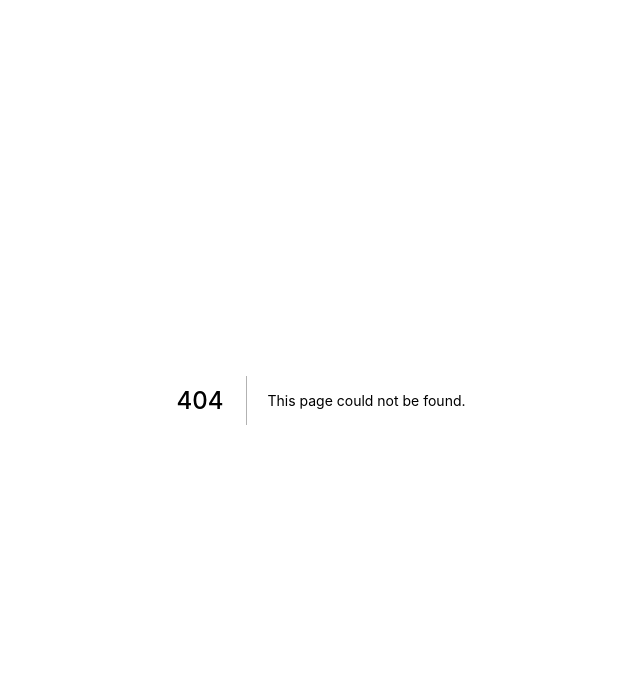
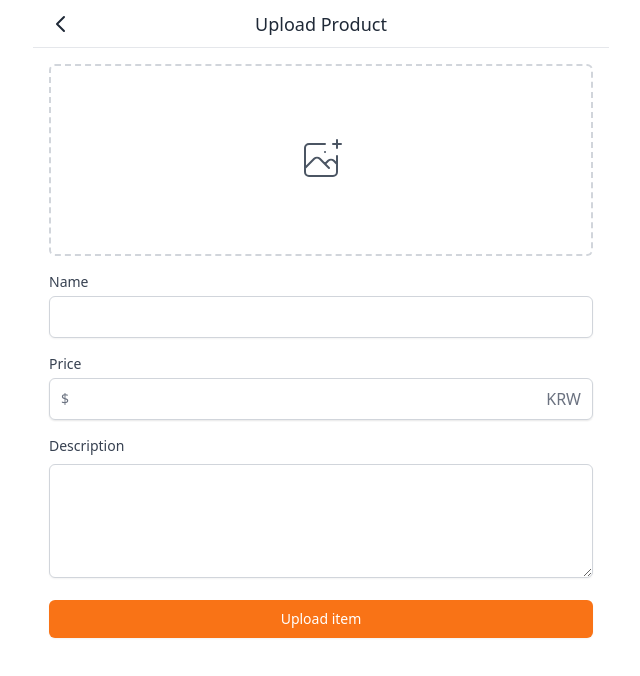
Before and after one commit to junghong0512/vintage-market, a Next.js app: page /products/upload in a window 1280 px wide. Before the commit this address had no page. Shown: the top 676 px of the page, without its empty margins (319-959 px from the left). Built offline with nearby package versions, Linux system fonts and the light colour scheme.

Commit message:
[UPDATE] #11.1 Upload Form

```diff
--- a/components/textarea.tsx
+++ b/components/textarea.tsx
@@ -1,10 +1,18 @@
+import { UseFormRegisterReturn } from 'react-hook-form';
+
 interface TextAreaProps {
   label?: string;
   name?: string;
+  register: UseFormRegisterReturn;
   [key: string]: any;
 }
 
-export default function TextArea({ label, name, ...rest }: TextAreaProps) {
+export default function TextArea({
+  label,
+  name,
+  register,
+  ...rest
+}: TextAreaProps) {
   return (
     <div>
       {label ? (
@@ -17,6 +25,7 @@ export default function TextArea({ label, name, ...rest }: TextAreaProps) {
       ) : null}
       <textarea
         id={name}
+        {...register}
         className='mt-1 shadow-sm w-full focus:ring-orange-500 rounded-md border-gray-300 focus:border-orange-500 '
         rows={4}
         {...rest}
--- a/pages/items/upload.tsx
+++ b/pages/products/upload.tsx
@@ -1,13 +1,28 @@
 import type { NextPage } from 'next';
+import { useForm } from 'react-hook-form';
 import Button from '@components/button';
 import Input from '@components/input';
 import Layout from '@components/layout';
 import TextArea from '@components/textarea';
+import useMutation from '@libs/client/useMutation';
+
+interface UploadProductForm {
+  name: string;
+  price: number;
+  description: string;
+}
 
 const Upload: NextPage = () => {
+  const { register, handleSubmit } = useForm<UploadProductForm>();
+  const [uploadProduct, { loading, data }] = useMutation('/api/products');
+  const onValid = (data: UploadProductForm) => {
+    if (loading) return;
+    uploadProduct(data);
+  };
+
   return (
     <Layout canGoBack title='Upload Product'>
-      <form className='p-4 space-y-4'>
+      <form className='p-4 space-y-4' onSubmit={handleSubmit(onValid)}>
         <div>
           <label className='w-full cursor-pointer text-gray-600 hover:border-orange-500 hover:text-orange-500 flex items-center justify-center border-2 border-dashed border-gray-300 h-48 rounded-md'>
             <svg
@@ -27,17 +42,34 @@ const Upload: NextPage = () => {
             <input className='hidden' type='file' />
           </label>
         </div>
-        <Input required label='Name' name='name' type='text' />
         <Input
+          register={register('name', {
+            required: true,
+          })}
+          required
+          label='Name'
+          name='name'
+          type='text'
+        />
+        <Input
+          register={register('price', {
+            required: true,
+          })}
           required
           label='Price'
-          placeholder='0.00'
           name='price'
           type='text'
           kind='price'
         />
-        <TextArea name='description' label='Description' />
-        <Button text='Upload item' />
+        <TextArea
+          register={register('description', {
+            required: true,
+          })}
+          name='description'
+          label='Description'
+          required
+        />
+        <Button text={loading ? 'Loading...' : 'Upload item'} />
       </form>
     </Layout>
   );
```
Also changed, not shown: pages/products/[id].tsx (renamed from pages/items/[id].tsx).
